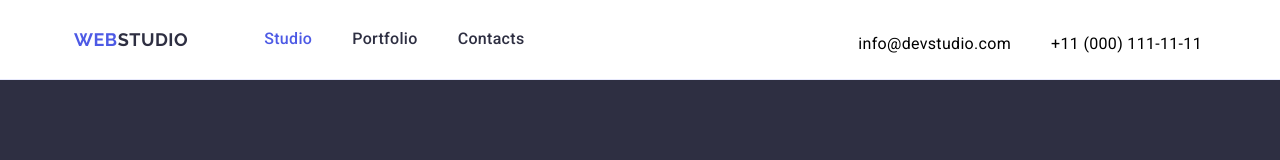
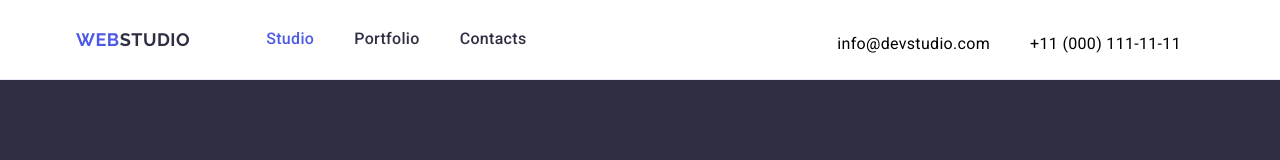
Before and after one commit to blonskijivan/goit-markup-hw-03, a plain HTML site: page index.html in a window 1280 px wide. Shown: the top 160 px of the page. Drawn offline with nearby package versions, Linux system fonts and the light colour scheme.

Commit message:
fixed header errors

```diff
--- a/css/styles.css
+++ b/css/styles.css
@@ -38,8 +38,6 @@ img {
 }
 .header-inner {
     margin: auto;
-    padding: 34px;
-    width: var(--section-width);
     position: relative;
     height: 79px;
 }
```
